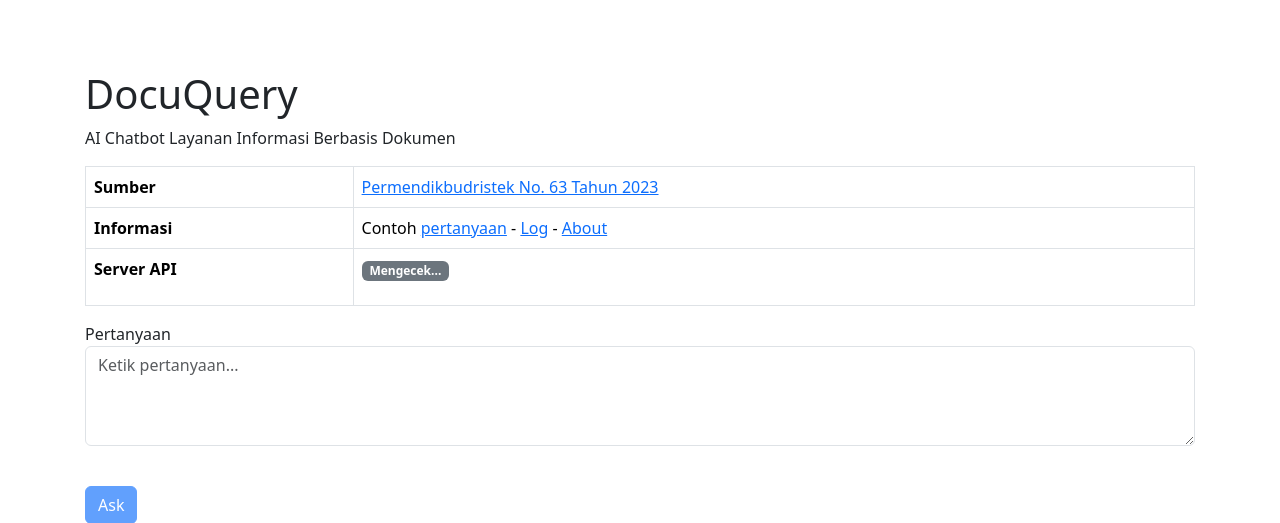
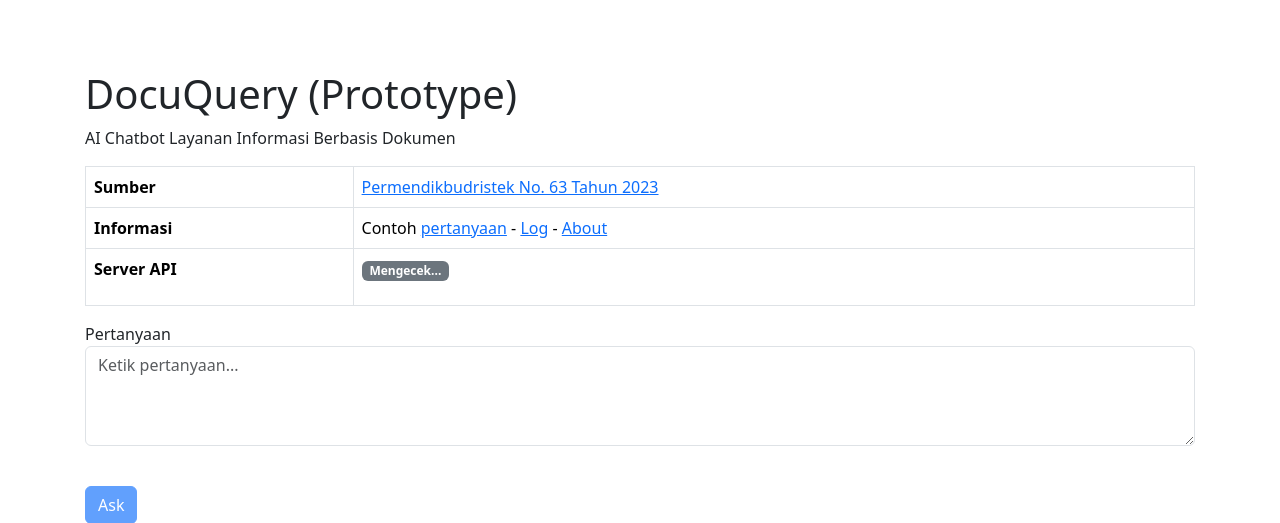
Before and after one commit to esnanta/ai-chatbot-informasi-publik-berbasis-dokumen, a Yii app: the page made by views/site/index.php in a window 1280 px wide. Shown: the top 523 px of the page. Run offline with PHP 8.4 and a stand-in for Yii, Linux system fonts and the light colour scheme; the template is opened without the code that fills it: most values are stand-ins (such as "Sample title", 1, 10 or a date in 2020); form fields are guessed from the names that the template uses; data that the repository does not hold is empty; some libraries are stand-ins or nearby versions.

Commit message:
add prototype info to index

```diff
--- a/views/site/index.php
+++ b/views/site/index.php
@@ -10,7 +10,7 @@
 $this->title = 'DocuQuery';
 ?>
 <div class="site-index">
-    <h1><?= Html::encode($this->title) ?></h1>
+    <h1><?= Html::encode($this->title) ?> (Prototype)</h1>
     <p>AI Chatbot Layanan Informasi Berbasis Dokumen</p>
 
     <table class="table table-bordered">
```
